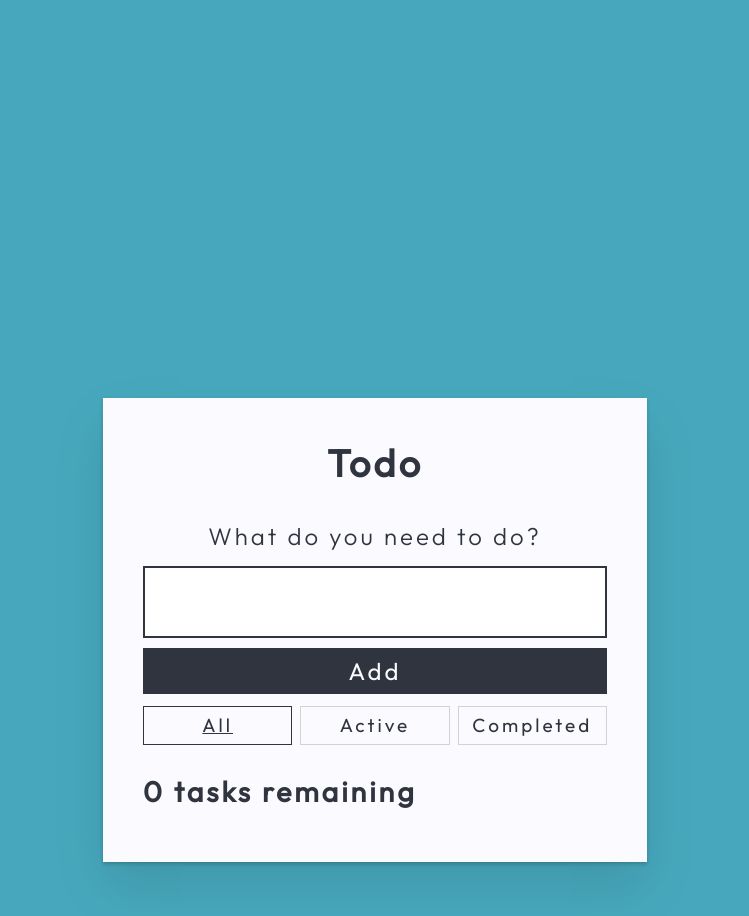
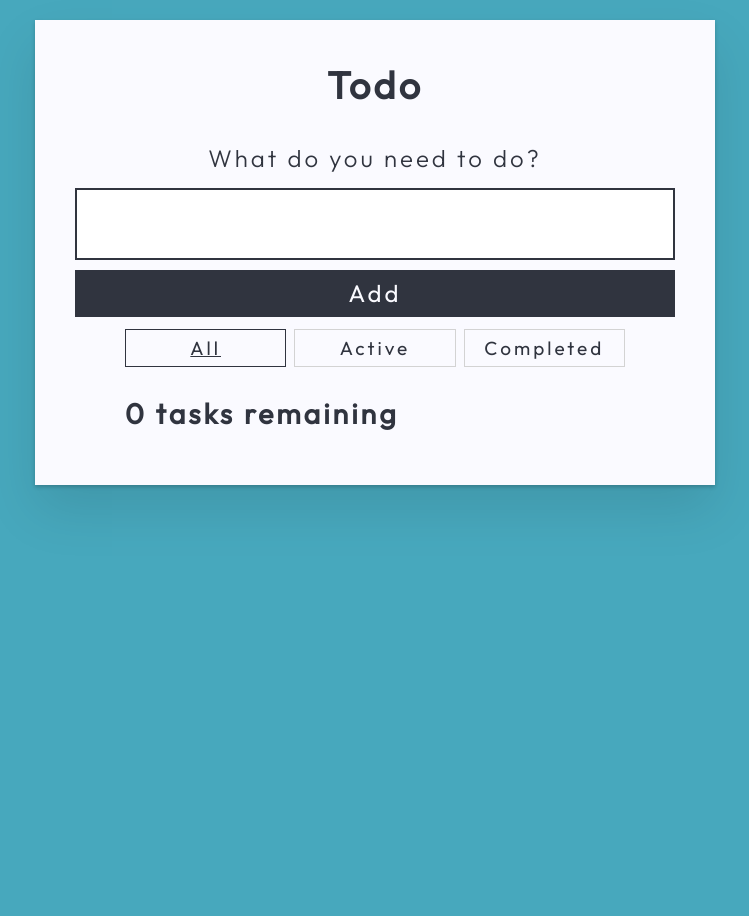
Before and after one commit to NathanDean/ReactTodo, a React (Create React App) app: page / in a window 1280 px wide. Shown: the top 916 px of the page, without its empty margins (265-1014 px from the left). After the commit the page ends 800 px from the top, so only its background shows below. Built offline with nearby package versions, Linux system fonts and the light colour scheme.

Commit message:
Removed Flex from body

```diff
--- a/src/index.css
+++ b/src/index.css
@@ -71,10 +71,6 @@ input[type="text"] {
   border-radius: 0;
 }
 body {
-  display: flex;
-  align-items: center;
-  justify-content: center;
-  height: 100vw;
   width: 100%;
   max-width: 68rem;
   margin: 0 auto;
```
